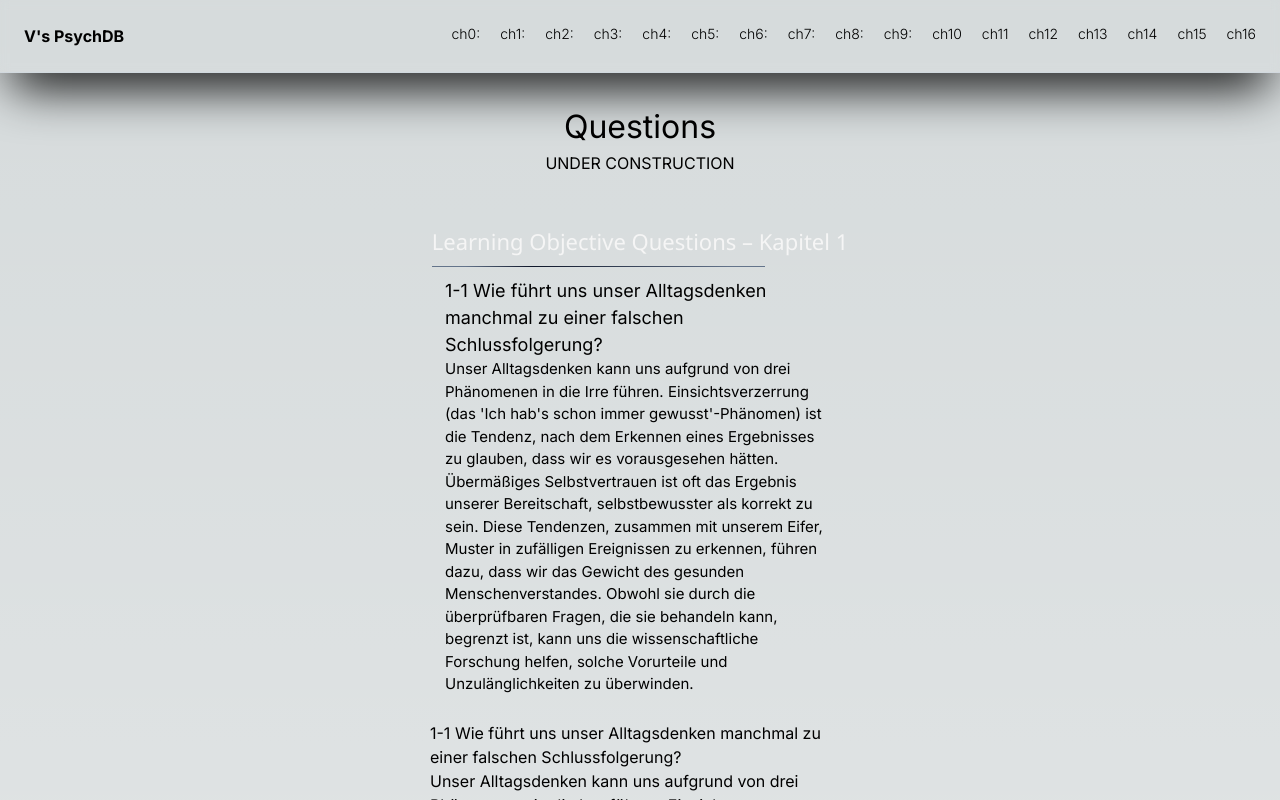
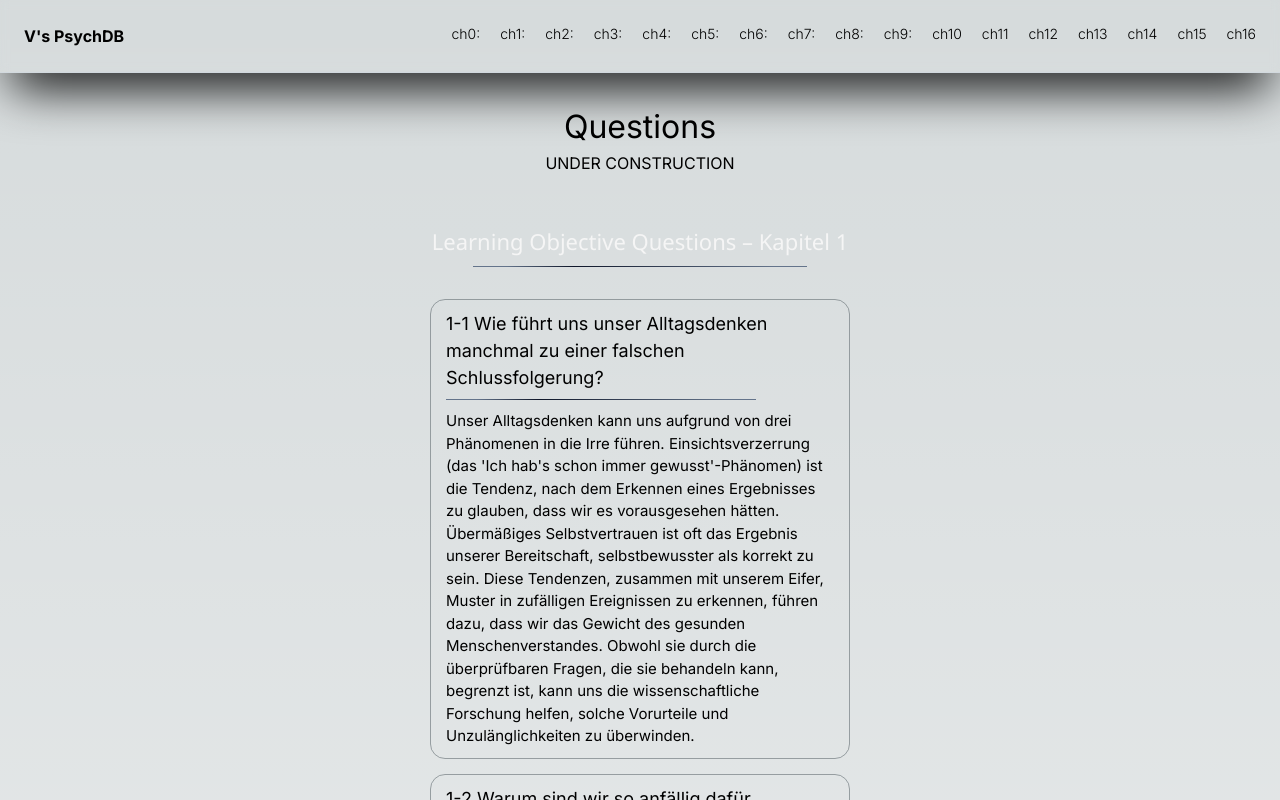
Before and after one commit to RasheedJohnson/psych_base, a Next.js app: page /questions in a window 1280 px wide. Both pictures are taken after a click on the element 640 px from the left and 349 px from the top of the page. Shown: the top 800 px of the page. Built offline with nearby package versions, Linux system fonts and the light colour scheme.

Commit message:
add semi-completed card styles for questions

```diff
--- a/app/questions/page.tsx
+++ b/app/questions/page.tsx
@@ -35,7 +35,8 @@ export default function Questions() {
             // CHAPTER QUESTIONS TITLE
             <div
               key={item.id}
-              id={item.title}>
+              id={item.title}
+              className="mb-8 flex flex-col justify-center items-center">
               <p className="chapter-name">
                 {item.title}
               </p>
@@ -53,22 +54,12 @@ export default function Questions() {
                     <p className="question">
                         {item.question}</p>
                       {
-                        ( open[item.id] ? (
+                      (open[item.id] ? (
+                        <div>
+                          <HorizontalRule />
                           <p className="answer">
                             {item.answer}</p>
-                        ) : (
-                          ""
-                        ))
-                      }
-                  </div>
-
-                  <div className="">
-                    <p className="">
-                      {item.question}</p>
-                      {
-                        ( open[item.id] ? (
-                          <p className="">
-                            {item.answer}</p>
+                        </div>
                         ) : (
                           ""
                         ))
--- a/app/questions/questions.css
+++ b/app/questions/questions.css
@@ -18,6 +18,8 @@ h1 {
 .card {
   padding: 10px 15px;
   margin-bottom: 15px;
+  border: 1px solid rgba(100, 110, 115, 0.6);
+  border-radius: 15px;
 }
 
 
@@ -32,4 +34,5 @@ h1 {
   font-size: 15px;
   font-weight: light;
   text-align: start;
+  margin-top: 10px;
 }
--- /dev/null
+++ b/components/QuestionCard.tsx
@@ -0,0 +1,22 @@
+import React, { useState } from 'react';
+
+type Item = {
+  id: number;
+  title: string;
+  question: string;
+  answer: string;
+};
+
+
+const QuestionCard = (props: any) => {
+
+  return (
+    <div
+      className=''>
+      <h3 className=''>{props.question}</h3>
+      <p className=''>{props.answer}</p>
+    </div>
+  )
+}
+
+export default QuestionCard
```
